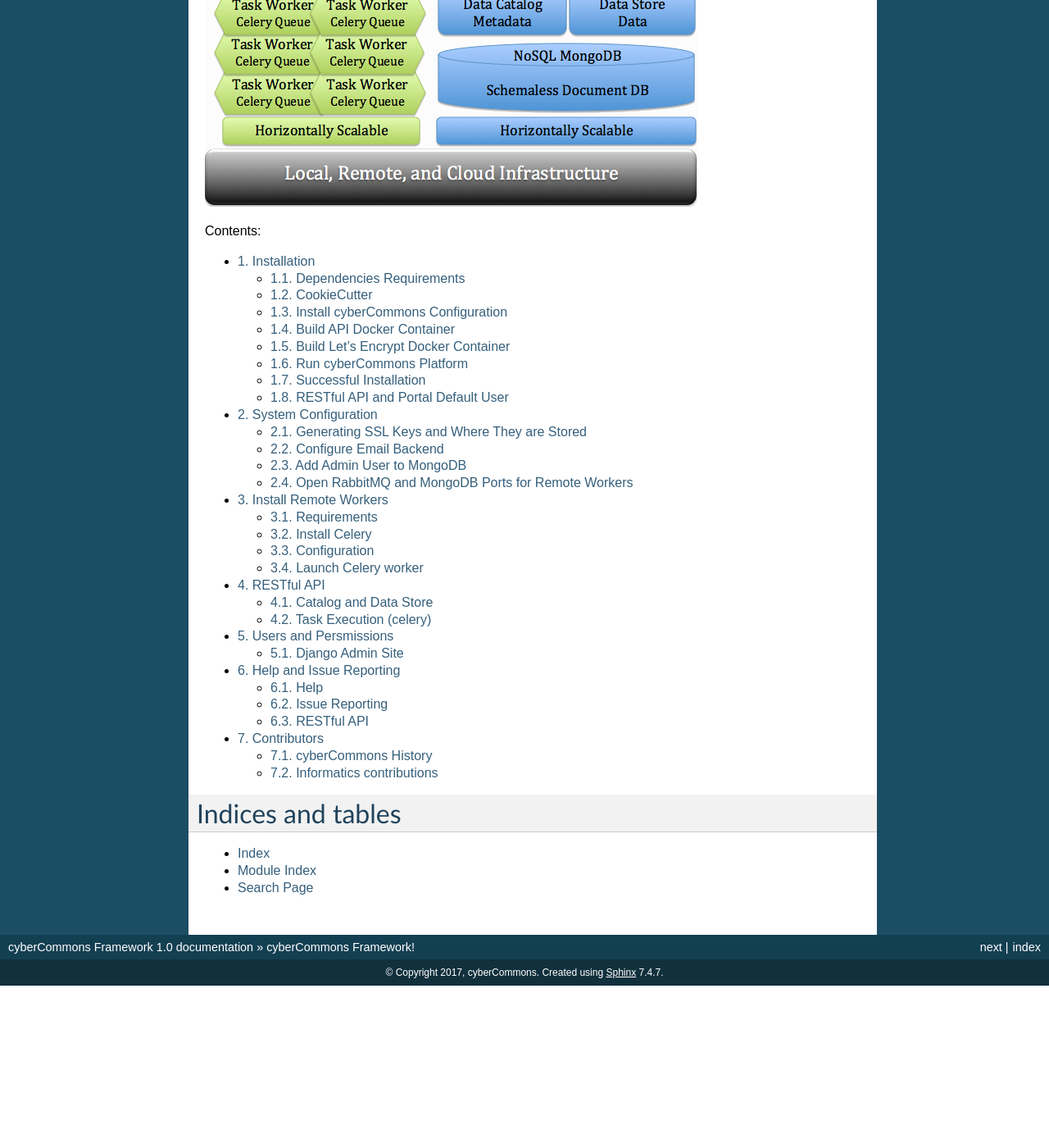
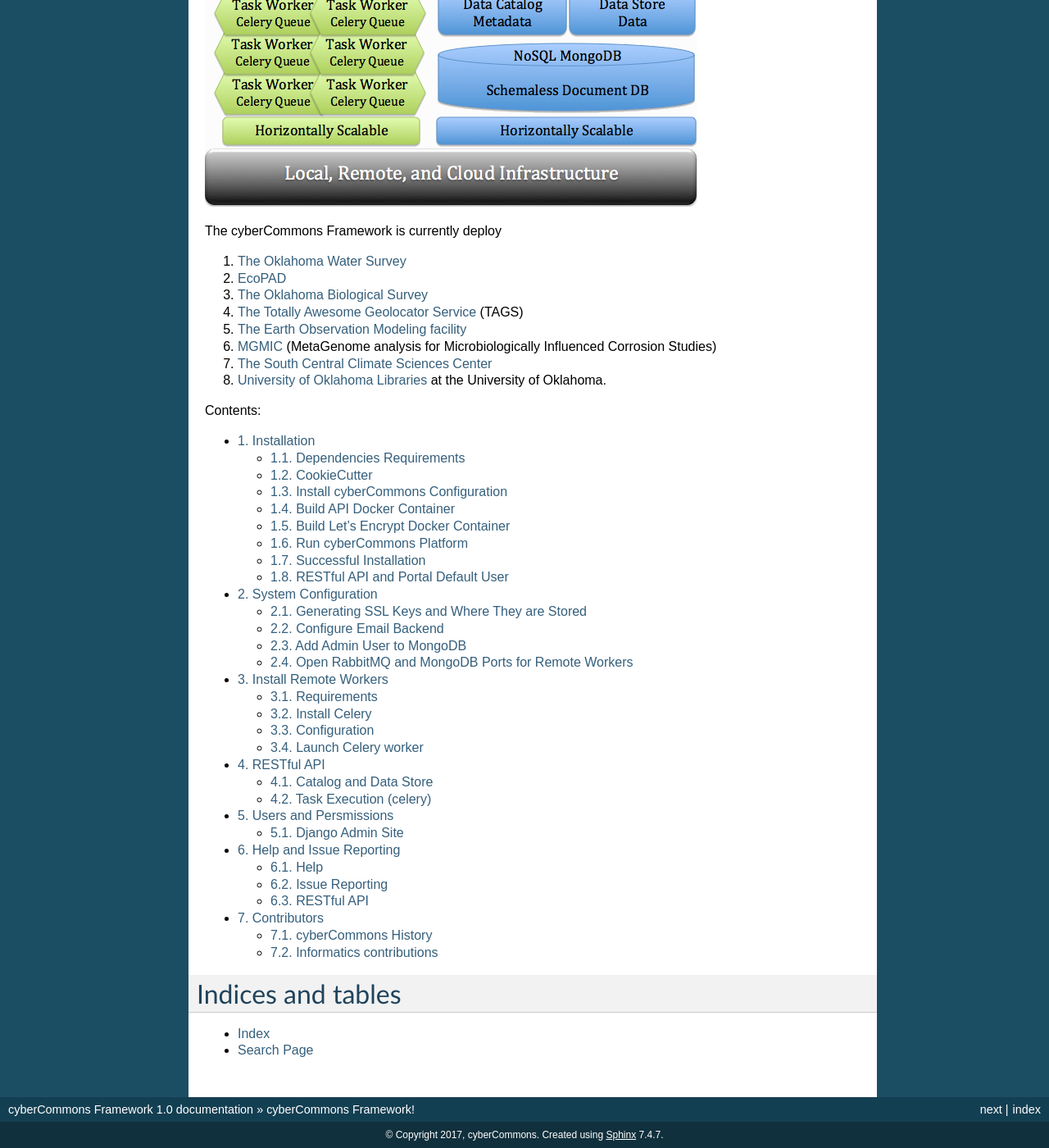
Before and after one commit to cybercommons/cybercom-new, a Sphinx documentation site: the page built from docs/index.rst, in a window 1280 px wide and 1400 px high, scrolled down 426 px. Shown: the whole window at 82% size. Built offline with Sphinx 7.4.7, drawn with Linux system fonts in a browser that asks for light colours; before the commit the page ends 1628 px from its top, so only the background shows below that.

Commit message:
added current use cases

```diff
--- a/docs/index.rst
+++ b/docs/index.rst
@@ -4,6 +4,22 @@
 The cyberCommons Framework is a loosely coupled service-orientated reference architecture for distributed computing workflows. The framework is implemented as a series of Docker contained services coupled together by a Python RESTful API. These containers in the reference architecture use MongoDB, RabbitMQ, Django RESTful and Celery to build a loosely coupled and horizontally scaleable software stack. This reference stack can be used to manage data, catalog metadata, and register computational worker nodes with defined tasks. Computations can be scaled across a series of worker nodes on bare-metal or virtualized environments. This architecture stack serves as the reference environments used by The University of Oklahoma Libraries Informatics team to automate distributed workflows and manage digital objects. The framework provides a flexible accessible interface for distributed processing and data management from multiple environments including command-line, programming languages, and web and mobile applications.
 
 .. image:: images/cybercommons.png
+
+The cyberCommons Framework is currently deploy
+
+1. `The Oklahoma Water
+   Survey <http://data.oklahomawatersurvey.org/portal/>`__
+2. `EcoPAD <http://ecolab.cybercommons.org/ecopad_portal/>`__
+3. `The Oklahoma Biological Survey <http://www.biosurvey.ou.edu/>`__
+4. `The Totally Awesome Geolocator
+   Service <http://tags.animalmigration.org/>`__ (TAGS)
+5. `The Earth Observation Modeling facility <http://eomf.ou.edu/>`__
+6. `MGMIC <http://mgmic.oscer.ou.edu/>`__ (MetaGenome analysis for
+   Microbiologically Influenced Corrosion Studies)
+7. `The South Central Climate Sciences
+   Center <http://southcentralclimate.org/>`__
+8. `University of Oklahoma Libraries <https://libraries.ou.edu/>`__ at
+   the University of Oklahoma.
 
 
 Contents:
```
Also changed, not shown: other parts of docs/index.rst (+0 -1 lines).
